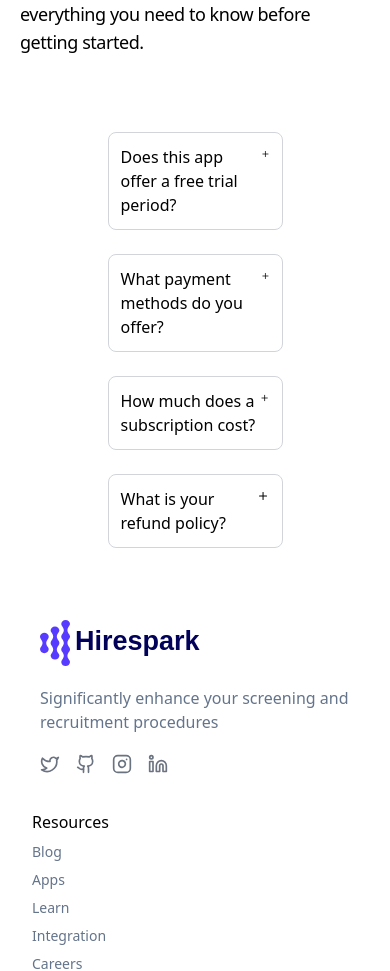
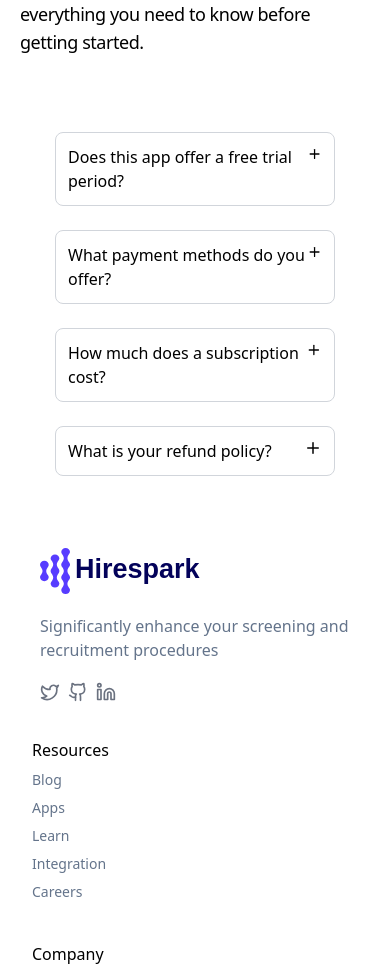
Before and after one commit to Ayushmadhur5588/hirespark-fe, a Next.js app: page /pricing in a window 390 px wide. Shown: the part 2160-3131 px from the top of the page. Built offline with nearby package versions, Linux system fonts and the light colour scheme.

Commit message:
Faq Update

```diff
--- a/components/FaqSection.tsx
+++ b/components/FaqSection.tsx
@@ -17,7 +17,7 @@ const FaqSection = ({ data, isOpen, setIsOpenItem }: FaqProps) => {
   return (
     <div className="py-3">
       <div
-        className="cursor-pointer font-normal p-3 border border-gray-300 rounded-lg w-1/2 mx-auto"
+        className="cursor-pointer font-normal p-3 border border-gray-300 rounded-lg lg:w-1/2 md:w-1/2 w-[80%] mx-auto"
         onClick={setIsOpenItem}
       >
         <div className="flex justify-between">
--- a/components/Footer.tsx
+++ b/components/Footer.tsx
@@ -5,20 +5,20 @@ import { Twitter, Instagram, Linkedin, Github } from "lucide-react";
 const Footer = () => {
   return (
     <div>
-      {/* Adjust padding for smaller screens */}
+
       <div className="grid grid-cols-1 md:grid-cols-12 p-5 md:p-10">
-        {/* Logo Section: Full width on small screens, 6 columns on medium+ */}
+
         <div className="mx-5 md:mx-10 w-full md:w-[45%] col-span-1 md:col-span-6">
           <Image src={Logo} alt="Logo" />
           <p className="my-5 md:my-7 text-slate-500 font-light text-base md:text-lg">
             Significantly enhance your screening and recruitment procedures
           </p>
-          <div className="flex space-x-4 md:space-x-0 md:justify-between">
+          <div className="flex space-x-2 md:space-x-0 md:justify-between">
             <a
               href="https://twitter.com/ayush_5588"
               target="_blank"
               rel="noopener noreferrer"
-              className="inline-flex items-center gap-2 text-blue-500 hover:underline"
+              className="inline-flex items-center gap-1 text-blue-500 hover:underline"
             >
               <Twitter className="text-gray-500" size={20} />
             </a>
@@ -26,30 +26,22 @@ const Footer = () => {
               href="https://github.com/Ayushmadhur5588"
               target="_blank"
               rel="noopener noreferrer"
-              className="inline-flex items-center gap-2 text-blue-500 hover:underline"
+              className="inline-flex items-center gap-1 text-blue-500 hover:underline"
             >
               <Github className="text-gray-500" size={20} />
-            </a>
-            <a
-              href="https://twitter.com/ayush_5588"
-              target="_blank"
-              rel="noopener noreferrer"
-              className="inline-flex items-center gap-2 text-blue-500 hover:underline"
-            >
-              <Instagram className="text-gray-500" size={20} />
             </a>
             <a
               href="https://www.linkedin.com/in/ayush-bhardwaj-799573166/"
               target="_blank"
               rel="noopener noreferrer"
-              className="inline-flex items-center gap-2 text-blue-500 hover:underline"
+              className="inline-flex items-center gap-1 text-blue-500 hover:underline"
             >
               <Linkedin className="text-gray-500" size={20} />
             </a>
           </div>
         </div>
 
-        {/* Resources Section: Full width on small screens, 3 columns on medium+ */}
+
         <div className="px-2 pt-8 md:pt-20 col-span-1 md:col-span-3">
           <div className="cursor-pointer p-1 font-normal text-base md:text-lg">
             Resources
@@ -71,7 +63,7 @@ const Footer = () => {
           </div>
         </div>
 
-        {/* Company Section: Full width on small screens, 3 columns on medium+ */}
+
         <div className="px-2 pt-8 md:pt-20 col-span-1 md:col-span-3">
           <div className="p-1 font-normal text-base md:text-lg">Company</div>
           <div className="p-1 cursor-pointer text-slate-500 hover:text-blue-500 text-sm md:text-base">
@@ -89,7 +81,7 @@ const Footer = () => {
         </div>
       </div>
 
-      {/* Bottom Section: Adjust margin and padding for small screens */}
+
       <div className="mt-6 border-t border-gray-300 mx-5 md:mx-10 py-6 md:py-10">
         <div className="flex flex-col md:flex-row md:justify-between gap-4 md:gap-0">
           <p className="text-xs md:text-sm text-gray-500 text-center md:text-left">
```
